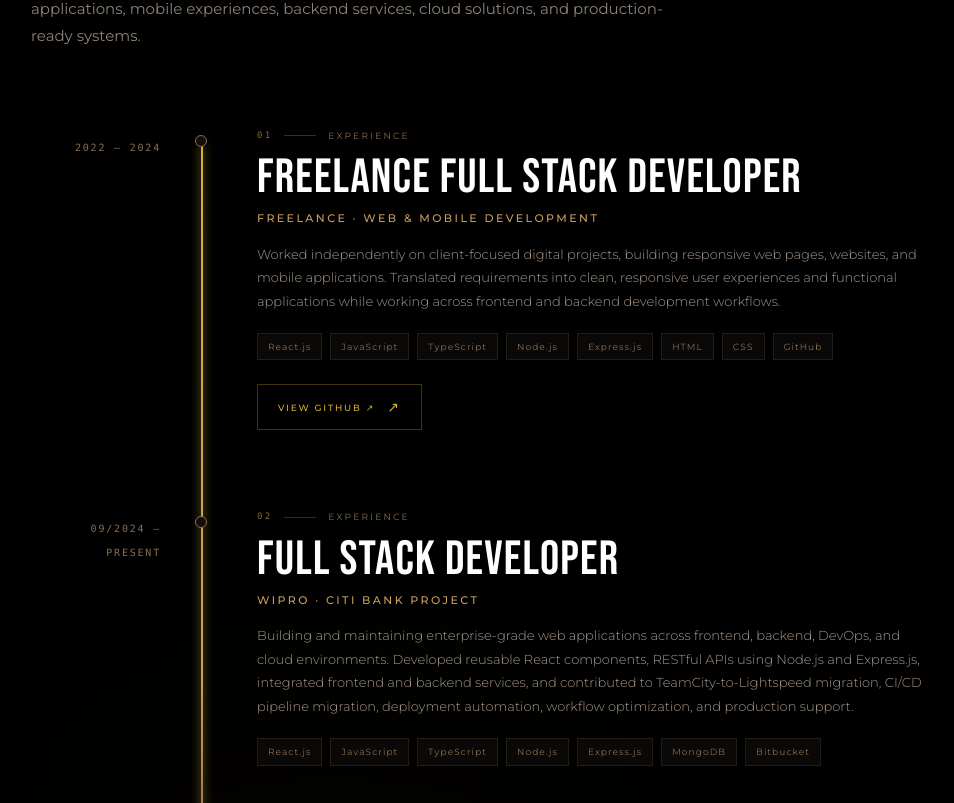
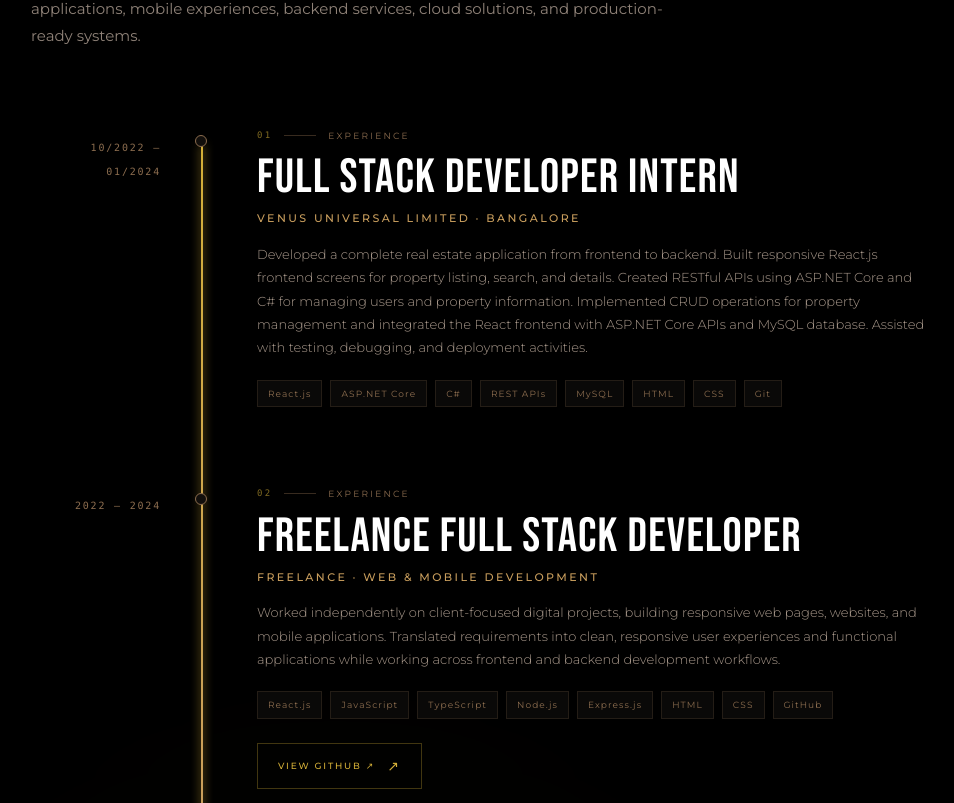
Before and after one commit to shaik007fayaz/portfolio-, a React (Vite) app: page / in a window 1280 px wide. Shown: the part 7077-7880 px from the top of the page, without its empty margins (97-1051 px from the left). Built offline with nearby package versions, Linux system fonts and the light colour scheme; a web font is replaced by a local one.

Commit message:
Modify ExperienceSection with new job entries
Updated experience section with new roles and details.

```diff
--- a/src/components/ExperienceSection.tsx
+++ b/src/components/ExperienceSection.tsx
@@ -25,6 +25,25 @@ interface Certification {
 const journey: RouteStop[] = [
   {
     id: '01',
+    year: '10/2022 — 01/2024',
+    title: 'FULL STACK DEVELOPER INTERN',
+    organization: 'VENUS UNIVERSAL LIMITED · BANGALORE',
+    description:
+      'Developed a complete real estate application from frontend to backend. Built responsive React.js frontend screens for property listing, search, and details. Created RESTful APIs using ASP.NET Core and C# for managing users and property information. Implemented CRUD operations for property management and integrated the React frontend with ASP.NET Core APIs and MySQL database. Assisted with testing, debugging, and deployment activities.',
+    technologies: [
+      'React.js',
+      'ASP.NET Core',
+      'C#',
+      'REST APIs',
+      'MySQL',
+      'HTML',
+      'CSS',
+      'Git',
+    ],
+  },
+
+  {
+    id: '02',
     year: '2022 — 2024',
     title: 'FREELANCE FULL STACK DEVELOPER',
     organization: 'FREELANCE · WEB & MOBILE DEVELOPMENT',
@@ -45,7 +64,7 @@ const journey: RouteStop[] = [
   },
 
   {
-    id: '02',
+    id: '03',
     year: '09/2024 — PRESENT',
     title: 'FULL STACK DEVELOPER',
     organization: 'WIPRO · CITI BANK PROJECT',
@@ -63,7 +82,7 @@ const journey: RouteStop[] = [
   },
 
   {
-    id: '03',
+    id: '04',
     year: 'WIPRO · PROJECT',
     title: 'FULL STACK DEVELOPER',
     organization: 'ENTERTAINMENT APP',
@@ -80,7 +99,7 @@ const journey: RouteStop[] = [
   },
 
   {
-    id: '04',
+    id: '05',
     year: 'CLOUD ENGINEERING',
     title: 'AZURE & MICROSERVICES',
     organization: 'CLOUD · BACKEND · DEVOPS',
```
